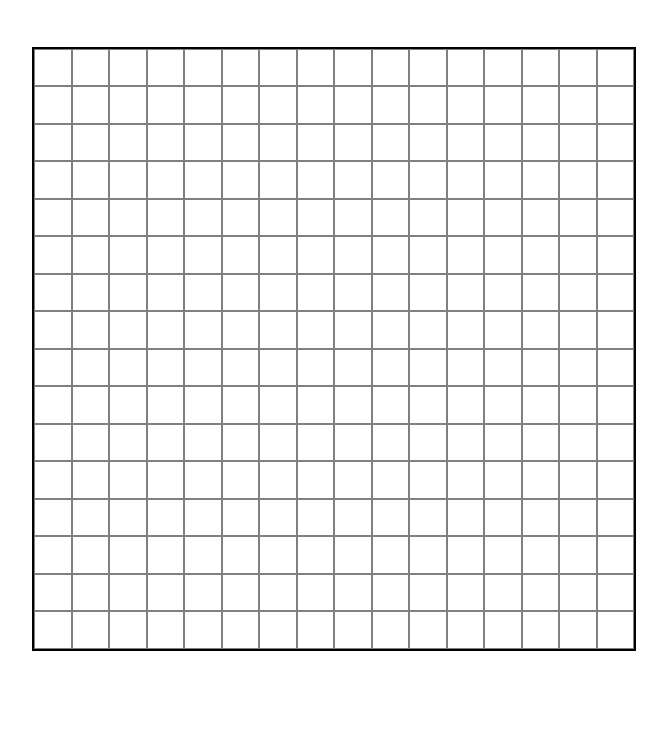
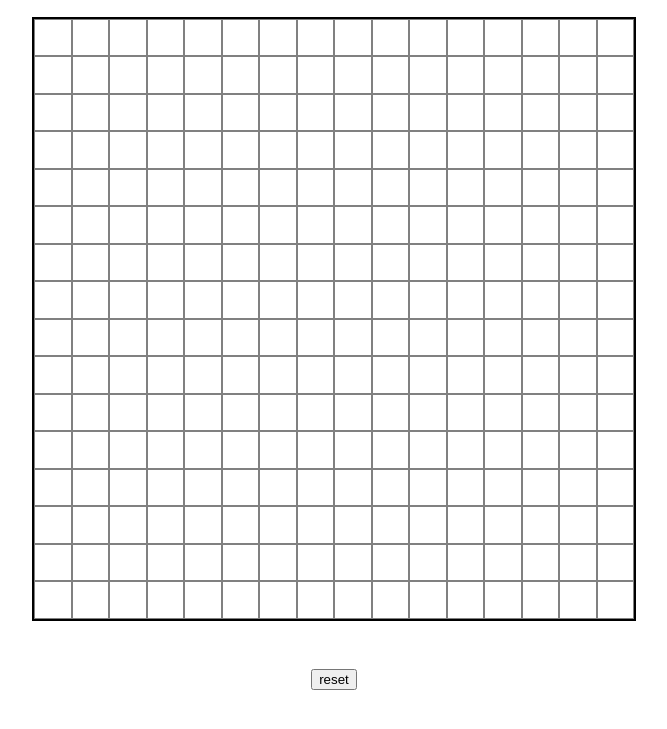
Before and after one commit to GlendleNguyen/Etch-a-Sketch, a plain HTML site: page index.html in a window 1280 px wide. Shown: the part 69-798 px from the top of the page, without its empty margins (306-973 px from the left). Drawn offline with Linux system fonts and the light colour scheme.

Commit message:
add reset button

```diff
--- a/index.html
+++ b/index.html
@@ -14,6 +14,8 @@
 
     <div id="container"></div>
 
+    <input id="reset" type="button" value="reset" onclick="reset();" />
+
     <script src="scripts.js"></script>
 </body>
 
--- a/scripts.js
+++ b/scripts.js
@@ -15,4 +15,10 @@ function updateCell(e) {
     e.target.style.backgroundColor = "black";
 }
 
+function reset() {
+    let cell = document.querySelectorAll(".cell")
+    cell.forEach(cell => cell.remove());
+    createBoard(MINIMUMSIZE)
+}
+
 createBoard(MINIMUMSIZE);
--- a/styles.css
+++ b/styles.css
@@ -13,7 +13,6 @@ body {
 }
 
 #container {
-    position: relative;
     top: 30px;
     outline: 2px solid #000;
     height: 600px;
@@ -30,3 +29,7 @@ body {
     min-height: 20px;
     color: white;
   }
+
+#reset {
+    margin-top: 50px;
+}
```
